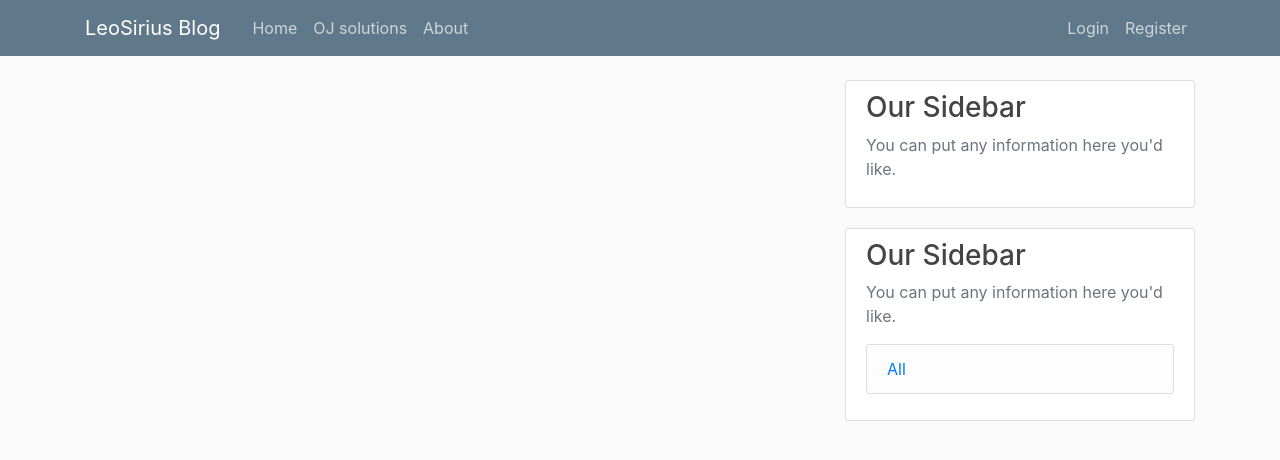
After one commit to k-vx/react-gh-pages, a Flask app: page /solutions in a window 1280 px wide. The commit adds this page. Shown: the top 460 px of the page. Run offline with Flask 2, Linux system fonts and the light colour scheme; data that the repository does not hold is empty; some libraries are stand-ins or nearby versions.

Commit message:
oj solitions

```diff
--- /dev/null
+++ b/flaskblog/solutions/routes.py
@@ -0,0 +1,26 @@
+from flask import Blueprint, render_template, request
+
+from flaskblog.models import Solution, SolutionCategory
+
+solutions = Blueprint('solutions', __name__)
+
+@solutions.route('/solutions')
+def solutions_all():
+    page = request.args.get('page', 1, type=int)
+    solutions = Solution.query.order_by(Solution.date_posted.desc()).paginate(page=page, per_page=20)
+    solution_categories = SolutionCategory.query.all()
+    return render_template('solutions/solutions.html', solutions=solutions, solution_categories=solution_categories)
+
+
+@solutions.route('/solutions/<string:category>')
+def solutions_by_category(category):
+    page = request.args.get('page', 1, type=int)
+    category = SolutionCategory.query.filter_by(name=category).first_or_404()
+    solutions = Solution.query.filter_by(category=category).order_by(Solution.date_posted.desc()).paginate(page=page, per_page=3)
+    solution_categories = SolutionCategory.query.all()
+    return render_template('solutions/solutions.html', solutions=solutions, solution_categories=solution_categories, category=category)
+
+@solutions.route('/solutions/<int:solution_id>')
+def solution(solution_id):
+    solution = Solution.query.get_or_404(solution_id)
+    return render_template('solutions/solution.html', title=solution.title, solution=solution)
--- a/flaskblog/templates/layout.html
+++ b/flaskblog/templates/layout.html
@@ -28,6 +28,7 @@
             <div class="collapse navbar-collapse" id="navbarToggle">
                 <div class="navbar-nav mr-auto">
                     <a class="nav-item nav-link" href="{{ url_for('main.home') }}">Home</a>
+                    <a class="nav-item nav-link" href="{{ url_for('solutions.solutions_all') }}">OJ solutions</a>
                     <a class="nav-item nav-link" href="{{ url_for('main.about') }}">About</a>
                 </div>
                 <!-- Navbar Right Side -->
--- /dev/null
+++ b/flaskblog/templates/solutions/solutions.html
@@ -0,0 +1,47 @@
+{% extends 'layout.html' %}
+{% block content %}
+    {% if category %}
+        <div class="content-section">
+            <p class="article-content">{{ category.description }}</p>
+        </div>
+    {% endif %}
+    {% for solution in solutions.items %}
+        <article class="media content-section">
+            <div class="media-body">
+                <h2><a class="article-title" href="{{ url_for('solutions.solution', solution_id=solution.id) }}">{{ solution.title }}</a></h2>
+                <a class="link-no-dec" href="{{ url_for('solutions.solutions_by_category', category=solution.category.name) }}">{{ solution.category.name }}</a>
+                <span class="text-muted">组内id：{{ solution.sub_id }}</span>
+            </div>
+        </article>
+    {% endfor %}
+    <!-- right_current include current page, so it is 2 -->
+    {% for page_num in solutions.iter_pages(left_edge=1, right_edge=1, left_current=1, right_current=2) %}
+        {% if page_num %}
+            {% if solutions.page == page_num %}
+                <a class="btn btn-info mb-4" href="{{ url_for('solutions.solutions_all', page=page_num) }}">{{ page_num }}</a>
+            {% else %}
+                <a class="btn btn-outline-info mb-4" href="{{ url_for('solutions.solutions_all', page=page_num) }}">{{ page_num }}</a>
+            {% endif %}
+        {% else %}
+            ...
+        {% endif %}
+    {% endfor %}
+{% endblock content %}
+
+{% block right_nav %}
+<div class="content-section">
+    <h3>Our Sidebar</h3>
+    <p class='text-muted'>You can put any information here you'd like.
+    <ul class="list-group">
+        <li class="list-group-item list-group-item-light">
+            <a class="link-no-dec" href="{{ url_for('solutions.solutions_all') }}">All</a>
+        </li>
+        {% for category in solution_categories %}
+            <li class="list-group-item list-group-item-light">
+                <a class="link-no-dec" href="{{ url_for('solutions.solutions_by_category', category=category.name) }}">{{ category.name | capitalize }}</a>
+            </li>
+        {% endfor %}
+    </ul>
+    </p>
+</div>
+{% endblock right_nav %}
```
Also changed, not shown: flaskblog/__init__.py (+11 -4 lines), flaskblog/models.py (+37 -3 lines), flaskblog/templates/solutions/solution.html (added, +9 -0 lines), flaskblog/solutions/__init__.py (added).
